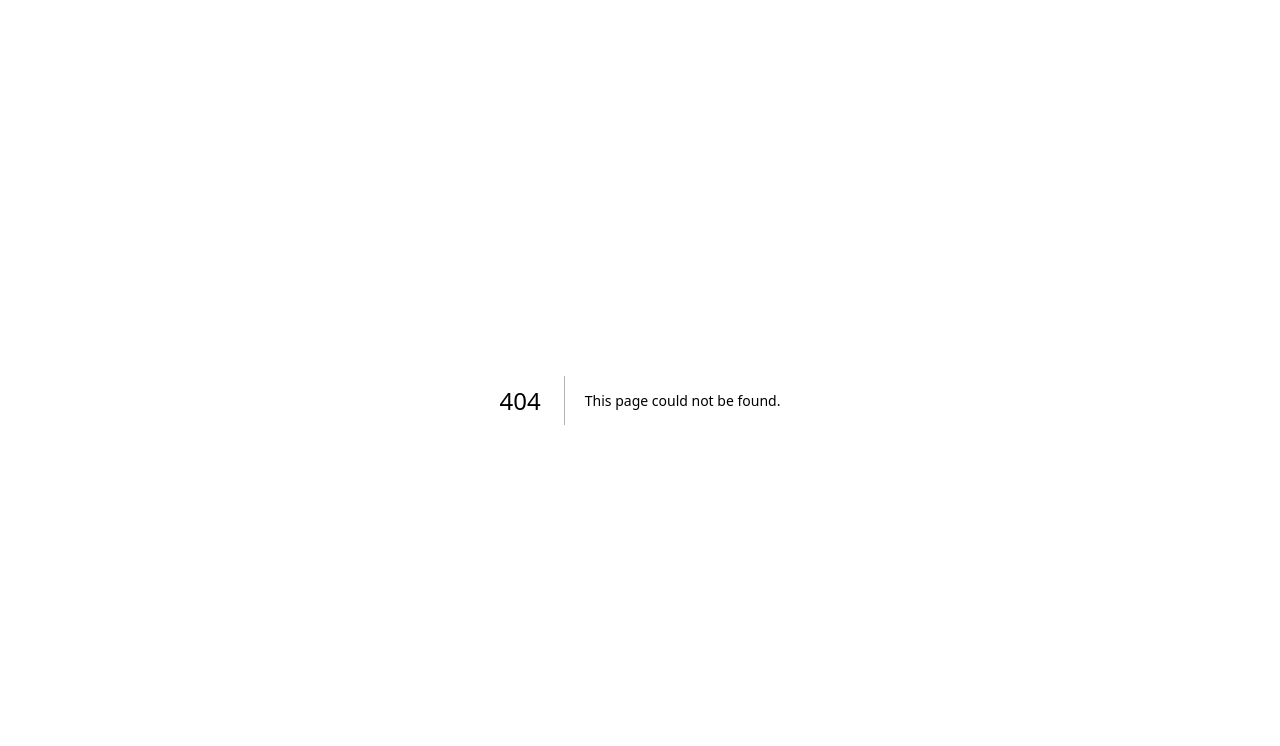
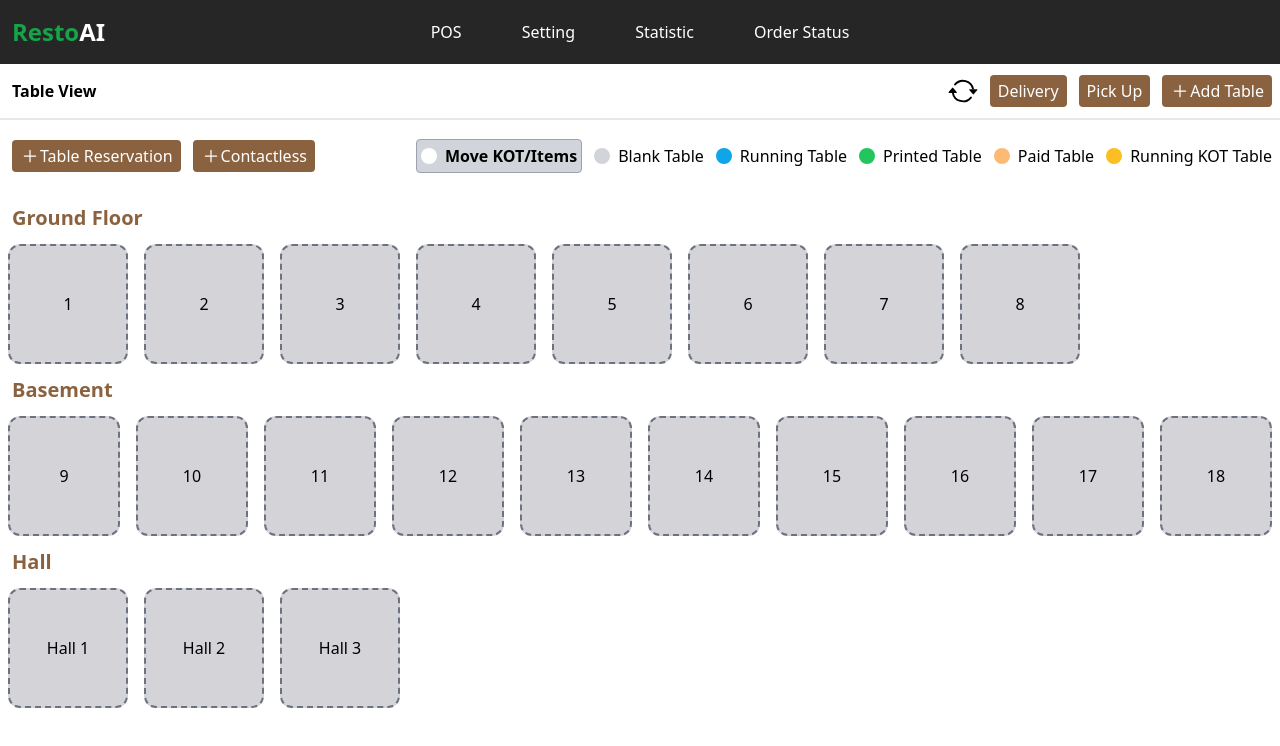
Before and after one commit to jaypawar1/POSystem, a Next.js app: page /BookTable in a window 1280 px wide. Before the commit this address had no page. Shown: the top 746 px of the page. Built offline with nearby package versions, Linux system fonts and the light colour scheme.

Commit message:
table selector

```diff
--- a/src/app/page.js
+++ b/src/app/page.js
@@ -3,6 +3,7 @@ import { useState, useEffect } from 'react';
 import POSoftware from '@/pages/posoft';
 import "./globals.css";
 import Footer from '@/components/footer';
+
 import LoginReg from '@/pages/login';
 const App =() => {
   const [token, setToken] = useState(null);
@@ -17,9 +18,9 @@ const App =() => {
     <>
 
       {token ? <><POSoftware /><Footer /></> :<LoginReg />}
-
     </>
   );
-};
+  }
+
 
 export default App;
--- a/src/components/navbar.js
+++ b/src/components/navbar.js
@@ -1,7 +1,7 @@
 "use client"
 
 import React from 'react'
-
+import "../app/globals.css"
 function NavBar() {
   return (
     <div className=' w-[100%] h-[8vh] bg-neutral-800 grid grid-cols-3 items-center px-3'>
--- /dev/null
+++ b/src/pages/BookTable.js
@@ -0,0 +1,85 @@
+import NavBar from "@/components/navbar"
+import { BsArrowRepeat } from "react-icons/bs";
+import { IoAdd } from "react-icons/io5";
+
+ const bookTable = () => {
+    return(
+        <div className="w-screen min-h-screen">
+            <NavBar/>
+            <div className="w-screen flex justify-between items-center border-b-2 i h-[7vh]">
+                <p className="font-semibold ml-3">Table View</p>
+                <div className="flex gap-3 py-2 items-center px-2">
+                    <BsArrowRepeat className="text-3xl"/>
+                    <button className="p-1 px-2 bg-[#8a6240] text-white rounded">Delivery</button>
+                    <button className="p-1 px-2 bg-[#8a6240] text-white rounded">Pick Up</button>
+                    <button className="p-1 px-2 bg-[#8a6240] text-white flex items-center rounded"><span className="text-xl"><IoAdd/></span> Add Table</button>
+                </div>
+            </div>
+            <div className="w-screen flex justify-between items-center h-[9vh]">
+                <div className="flex gap-3">
+                <button className="p-1 px-2 bg-[#8a6240] text-white rounded flex items-center ml-3"><span className="text-xl"><IoAdd/></span>Table Reservation</button>
+                    <button className="p-1 px-2 bg-[#8a6240] text-white rounded flex items-center"><span className="text-xl"><IoAdd/></span>Contactless</button>
+                </div>
+                <div className="flex gap-3 py-2 items-center px-2">
+                   <ul className="flex gap-3">
+                    <li className="bg-gray-300 p-1 rounded border-gray-400 border flex items-center gap-2 font-bold"><div className="rounded-full bg-white h-4 w-4"></div> Move KOT/Items</li>
+                    <li className="flex items-center gap-2">
+                    <div className="rounded-full bg-gray-300 h-4 w-4"></div>
+                    Blank Table
+                    </li>
+                    <li className="flex items-center gap-2">
+                    <div className="rounded-full bg-sky-500 h-4 w-4"></div>
+                    Running Table
+                    </li>
+                    <li className="flex items-center gap-2">
+                    <div className="rounded-full bg-green-500 h-4 w-4"></div>
+                    Printed Table
+                    </li>
+                    <li className="flex items-center gap-2">
+                    <div className="rounded-full bg-orange-300 h-4 w-4"></div>
+                    Paid Table
+                    </li>
+                    <li className="flex items-center gap-2">
+                    <div className="rounded-full bg-amber-400 h-4 w-4"></div>
+                    Running KOT Table
+                    </li>
+                   </ul>
+
+                </div>
+            </div>
+            <div className="w-screen min-h-[65vh]">
+                <h1 className="mx-3 my-3 font-bold text-xl text-[#8a6240]">Ground Floor</h1>
+                <div className="w-screen h-[15vh] flex">
+                <div className="h-[15vh] w-[15vh] rounded-xl border-2 border-gray-500 border-dashed flex justify-center items-center bg-zinc-300 mx-2">1</div>
+                <div className="h-[15vh] w-[15vh] rounded-xl border-2 border-gray-500 border-dashed flex justify-center items-center bg-zinc-300 mx-2">2</div>
+                <div className="h-[15vh] w-[15vh] rounded-xl border-2 border-gray-500 border-dashed flex justify-center items-center bg-zinc-300 mx-2">3</div>
+                <div className="h-[15vh] w-[15vh] rounded-xl border-2 border-gray-500 border-dashed flex justify-center items-center bg-zinc-300 mx-2">4</div>
+                <div className="h-[15vh] w-[15vh] rounded-xl border-2 border-gray-500 border-dashed flex justify-center items-center bg-zinc-300 mx-2">5</div>
+                <div className="h-[15vh] w-[15vh] rounded-xl border-2 border-gray-500 border-dashed flex justify-center items-center bg-zinc-300 mx-2">6</div>
+                <div className="h-[15vh] w-[15vh] rounded-xl border-2 border-gray-500 border-dashed flex justify-center items-center bg-zinc-300 mx-2">7</div>
+                <div className="h-[15vh] w-[15vh] rounded-xl border-2 border-gray-500 border-dashed flex justify-center items-center bg-zinc-300 mx-2">8</div>
+                </div>
+                <h1 className="mx-3 my-3 font-bold text-xl text-[#8a6240]">Basement</h1>
+                <div className="w-screen h-[15vh] flex">
+                <div className="h-[15vh] w-[15vh] rounded-xl border-2 border-gray-500 border-dashed flex justify-center items-center bg-zinc-300 mx-2">9</div>
+                <div className="h-[15vh] w-[15vh] rounded-xl border-2 border-gray-500 border-dashed flex justify-center items-center bg-zinc-300 mx-2">10</div>
+                <div className="h-[15vh] w-[15vh] rounded-xl border-2 border-gray-500 border-dashed flex justify-center items-center bg-zinc-300 mx-2">11</div>
+                <div className="h-[15vh] w-[15vh] rounded-xl border-2 border-gray-500 border-dashed flex justify-center items-center bg-zinc-300 mx-2">12</div>
+                <div className="h-[15vh] w-[15vh] rounded-xl border-2 border-gray-500 border-dashed flex justify-center items-center bg-zinc-300 mx-2">13</div>
+                <div className="h-[15vh] w-[15vh] rounded-xl border-2 border-gray-500 border-dashed flex justify-center items-center bg-zinc-300 mx-2">14</div>
+                <div className="h-[15vh] w-[15vh] rounded-xl border-2 border-gray-500 border-dashed flex justify-center items-center bg-zinc-300 mx-2">15</div>
+                <div className="h-[15vh] w-[15vh] rounded-xl border-2 border-gray-500 border-dashed flex justify-center items-center bg-zinc-300 mx-2">16</div>
+                <div className="h-[15vh] w-[15vh] rounded-xl border-2 border-gray-500 border-dashed flex justify-center items-center bg-zinc-300 mx-2">17</div>
+                <div className="h-[15vh] w-[15vh] rounded-xl border-2 border-gray-500 border-dashed flex justify-center items-center bg-zinc-300 mx-2">18</div>
+                </div>
+                <h1 className="mx-3 my-3 font-bold text-xl text-[#8a6240]">Hall</h1>
+                <div className="w-screen h-[15vh] flex">
+                <div className="h-[15vh] w-[15vh] rounded-xl border-2 border-gray-500 border-dashed flex justify-center items-center bg-zinc-300 mx-2">Hall 1</div>
+                <div className="h-[15vh] w-[15vh] rounded-xl border-2 border-gray-500 border-dashed flex justify-center items-center bg-zinc-300 mx-2">Hall 2</div>
+                <div className="h-[15vh] w-[15vh] rounded-xl border-2 border-gray-500 border-dashed flex justify-center items-center bg-zinc-300 mx-2">Hall 3</div>
+                </div>
+            </div>
+        </div>
+    )
+}
+export default bookTable
```
